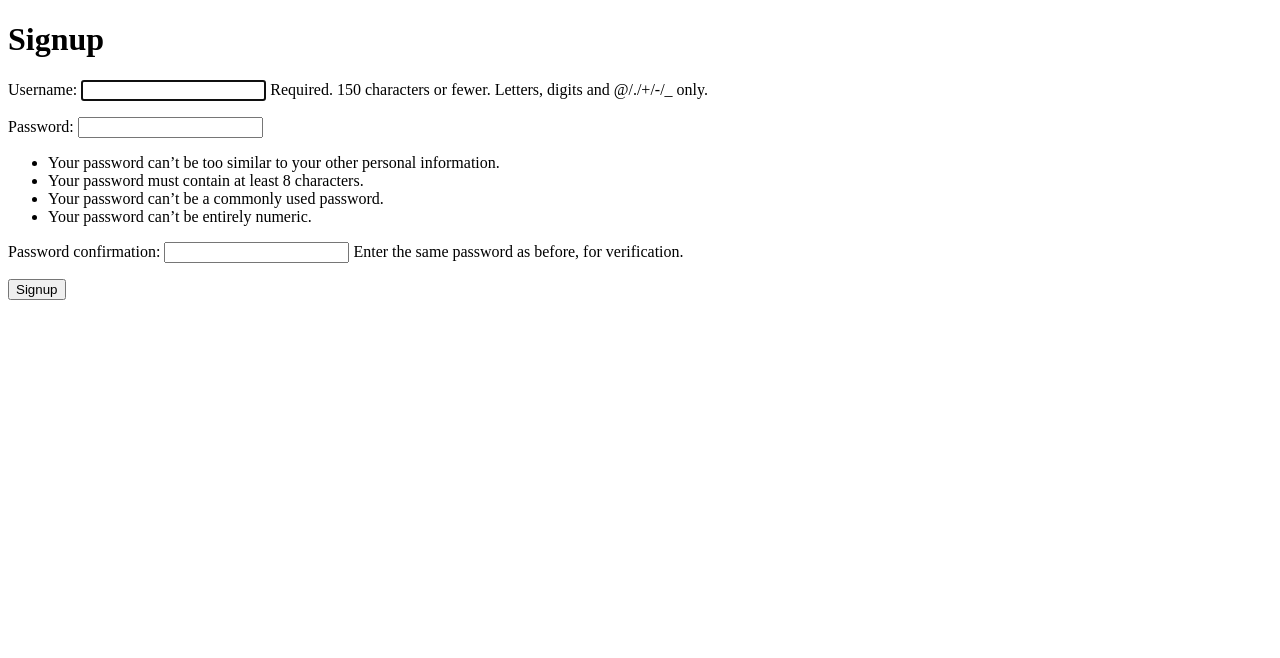
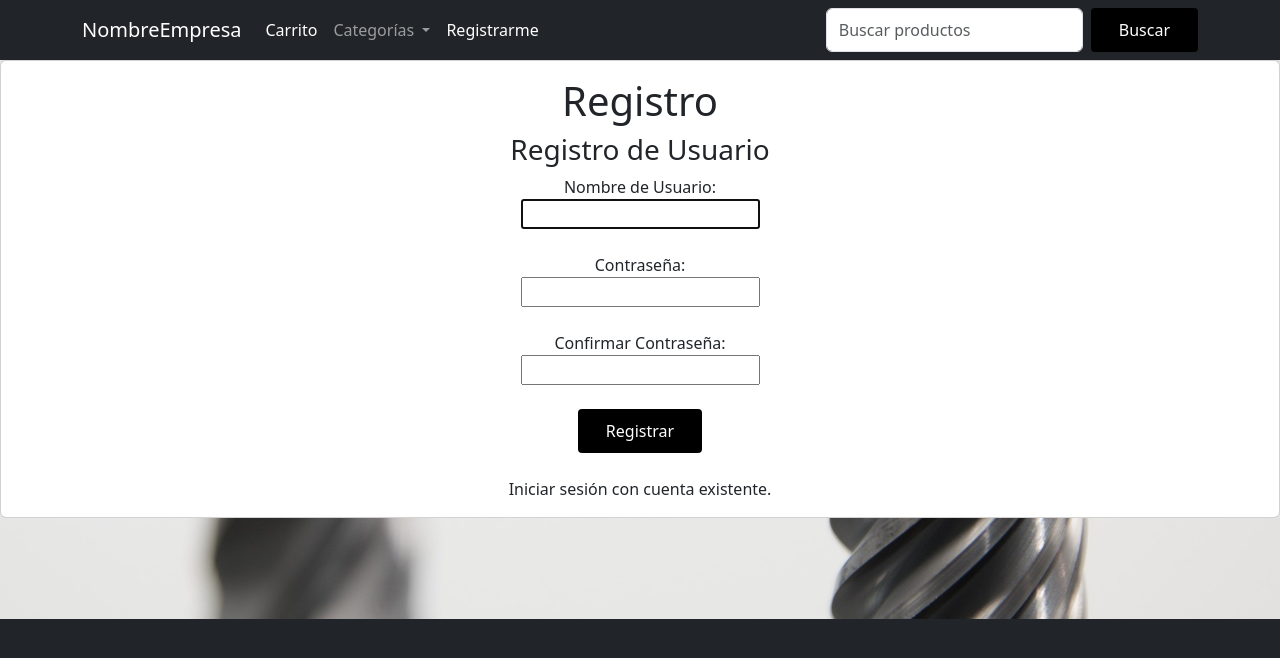
Before and after one commit to Neminita/EvaluacionP, a Django app: page /signup/ in a window 1280 px wide. Shown: the top 658 px of the page. Run offline with Django 5.2, Linux system fonts and the light colour scheme.

Commit message:
Static, base, sesion

```diff
--- a/digitalSolutions/urls.py
+++ b/digitalSolutions/urls.py
@@ -20,6 +20,7 @@ from tasks import views
 
 urlpatterns = [
     path('admin/', admin.site.urls),
-    path('home/', views.home, name='home'),
-    path('signup/', views.signup, name='signup')
+    path('', views.home, name='home'),
+    path('signup/', views.signup, name='signup'),
+    path('base/', views.base, name='base')
 ]
--- /dev/null
+++ b/tasks/static/css/base.css
@@ -0,0 +1,3 @@
+body {
+    background: rgb(33,37,41,255);
+}
--- /dev/null
+++ b/tasks/static/css/signup.css
@@ -0,0 +1,30 @@
+body{
+    background-image: url('../img/Fondo.jpg');
+    background-size: cover;
+    background-repeat: no-repeat;
+    background-position: center;
+     text-align: center;
+}
+
+.card{
+    display: flex;
+    align-items: center;
+    justify-content: center;
+    margin: 90;
+    padding: 0;
+}
+
+button[type="submit"] {
+    background: #000;
+    color: #fff;
+    border: none;
+    padding: 10px 28px;
+    border-radius: 4px;
+    font-size: 1rem;
+    cursor: pointer;
+    transition: background 0.2s;
+}
+
+button[type="submit"]:hover {
+    background: #222;
+}
--- /dev/null
+++ b/tasks/templates/base.html
@@ -0,0 +1,65 @@
+{% load static %}
+
+<!DOCTYPE html>
+<html lang="en">
+<head>
+    <meta charset="UTF-8">
+    <meta name="viewport" content="width=device-width, initial-scale=1.0">
+    <title>nombreEmpresa</title>
+    <link href="https://cdn.jsdelivr.net/npm/bootstrap@5.3.6/dist/css/bootstrap.min.css" rel="stylesheet" integrity="sha384-4Q6Gf2aSP4eDXB8Miphtr37CMZZQ5oXLH2yaXMJ2w8e2ZtHTl7GptT4jmndRuHDT" crossorigin="anonymous">
+</head>
+<body>
+      <link rel="stylesheet" href="{% static 'css/base.css' %}">
+
+  <nav class="navbar navbar-expand-lg navbar-dark bg-dark shadow-sm">
+    <div class="container">
+      <a class="navbar-brand" href="/">NombreEmpresa</a>
+
+      <button class="navbar-toggler" type="button" data-bs-toggle="collapse" data-bs-target="#navbarNav">
+        <span class="navbar-toggler-icon"></span>
+      </button>
+      <div class="collapse navbar-collapse" id="navbarNav">
+        <ul class="navbar-nav me-auto mb-2 mb-lg-0">
+          <li class="nav-item">
+            <a class="nav-link active" href="">Carrito</a>
+          </li>
+          <li class="nav-item dropdown">
+            <a class="nav-link dropdown-toggle" href="#" id="navbarDropdownMenuLink" role="button" data-bs-toggle="dropdown" aria-expanded="false">
+              Categorías
+            </a>
+            <ul class="dropdown-menu" aria-labelledby="navbarDropdownMenuLink">
+              <li><a class="dropdown-item" href="">Ver Todo</a></li>
+              <li><a class="dropdown-item" href="#">Herramientas Manuales</a></li>
+              <li><a class="dropdown-item" href="#">Materiales Básicos</a></li>
+              <li><a class="dropdown-item" href="#">Equipos de Seguridad</a></li>
+              <li><a class="dropdown-item" href="#">Tornillos y Anclajes</a></li>
+              <li><a class="dropdown-item" href="#">Fijaciones y Adhesivos</a></li>
+              <li><a class="dropdown-item" href="#">Equipos de Medición</a></li>
+            </ul>
+          </li>
+          {% if user.is_authenticated %}
+          <li class="nav-item">
+            <a class="nav-link active" href="">Salir</a>
+          </li>
+          {% else %}
+          <li class="nav-item">
+           <a class="nav-link active" href="/signup">Registrarme</a>
+          </li>
+          {% endif %}
+        </ul>
+        <form class="d-flex" role="search">
+          <input class="form-control me-2" type="search" placeholder="Buscar productos" aria-label="Buscar">
+          <button class="btn btn-outline-dark" type="submit">Buscar</button>
+        </form>
+      </div>
+    </div>
+  </nav>
+
+    {% block content %}
+
+
+    {% endblock %}
+
+</body>
+<script src="https://cdn.jsdelivr.net/npm/bootstrap@5.3.6/dist/js/bootstrap.bundle.min.js" integrity="sha384-j1CDi7MgGQ12Z7Qab0qlWQ/Qqz24Gc6BM0thvEMVjHnfYGF0rmFCozFSxQBxwHKO" crossorigin="anonymous"></script>
+</html>
--- a/tasks/templates/home.html
+++ b/tasks/templates/home.html
@@ -1,3 +1,5 @@
+{% extends 'base.html' %}
+
 <!DOCTYPE html>
 <html lang="en">
 <head>
@@ -7,5 +9,9 @@
 </head>
 <body>
 
+    {% block content %}
+    <h1>AAA</h1>
+    {% endblock %}
+
 </body>
 </html>
--- a/tasks/templates/signup.html
+++ b/tasks/templates/signup.html
@@ -1,19 +1,50 @@
+{% extends 'base.html' %}
+{% load static %}
+{% block content %}
+
+
 <!DOCTYPE html>
 <html lang="en">
 <head>
+
     <meta charset="UTF-8">
     <meta name="viewport" content="width=device-width, initial-scale=1.0">
-    <title>Inicio de sesión</title>
-    <h1>Signup</h1>
+    <title></title>
+    <link rel="stylesheet" href="{% static 'css/signup.css' %}">
+
 </head>
 <body>
 
-    <form action="/signup/" method="POST">
-        {% csrf_token %}
-        {{form.as_p}}
-        <button>Signup</button>
-        {{error}}
-    </form>
+    <div class="card">
+
+        <div class="card-body">
+            <h1>Registro</h1>
+
+            <form method="POST">
+
+
+
+                <h3>Registro de Usuario</h3>
+                {% csrf_token %}
+                <label for="id_username">Nombre de Usuario:</label><br>
+                <input type="text" name="username" maxlength="150" autofocus="" required="" id="id_username"><br><br>
+                <label for="id_password1">Contraseña:</label><br>
+                <input type="password" name="password1" required="" id="id_password1"><br><br>
+                <label for="id_password2">Confirmar Contraseña:</label><br>
+                <input type="password" name="password2" required="" id="id_password2"><br><br>
+                <button type="submit">Registrar</button>
+            </form><br>
+                <a class="nav-link active" href="">Iniciar sesión con cuenta existente.</a>
+                {{error}}
+
+            </form>
+
+
+        </div>
+    </div>
+
+
 
 </body>
 </html>
+{% endblock %}
--- a/tasks/views.py
+++ b/tasks/views.py
@@ -4,9 +4,8 @@ from django.contrib.auth.forms import UserCreationForm
 from django.contrib.auth.models import User
 from django.contrib.auth import login
 from django.db import IntegrityError
-# Create your views here.
 
-def signup(request):
+def signup(request): #FORMULARIO CREACIÓN DE CUENTA
 
     if request.method == 'GET':
         return render(request, 'signup.html', {
@@ -33,3 +32,6 @@ def signup(request):
 
 def home(request):
     return render(request, 'home.html',)
+
+def base(request):
+    return render(request, 'base.html',)
```
Also changed, not shown: tasks/static/img/Fondo.jpg (added).
